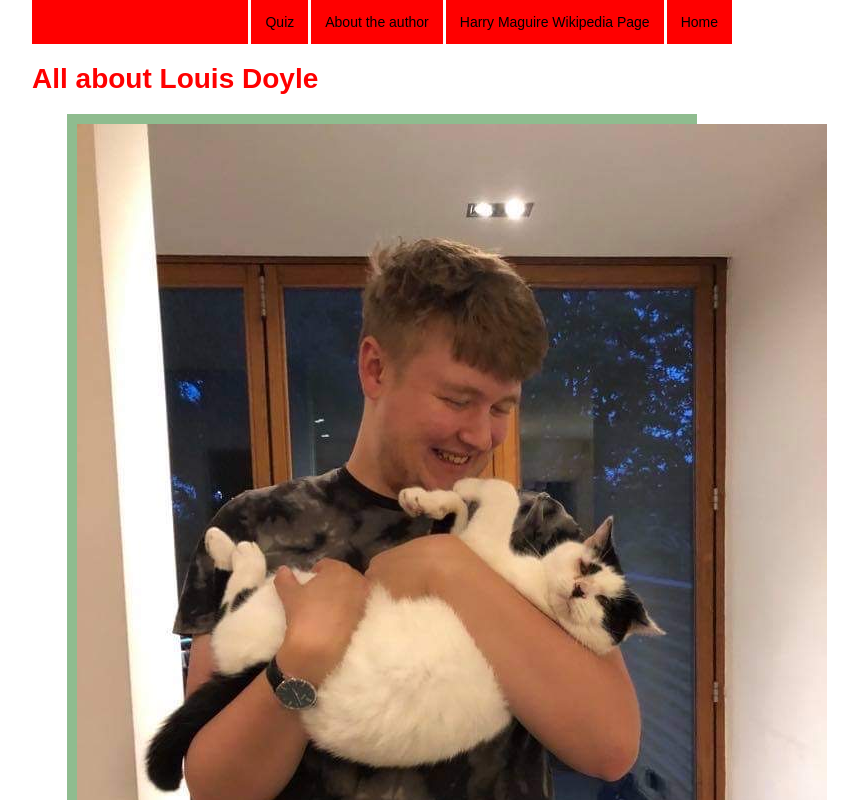
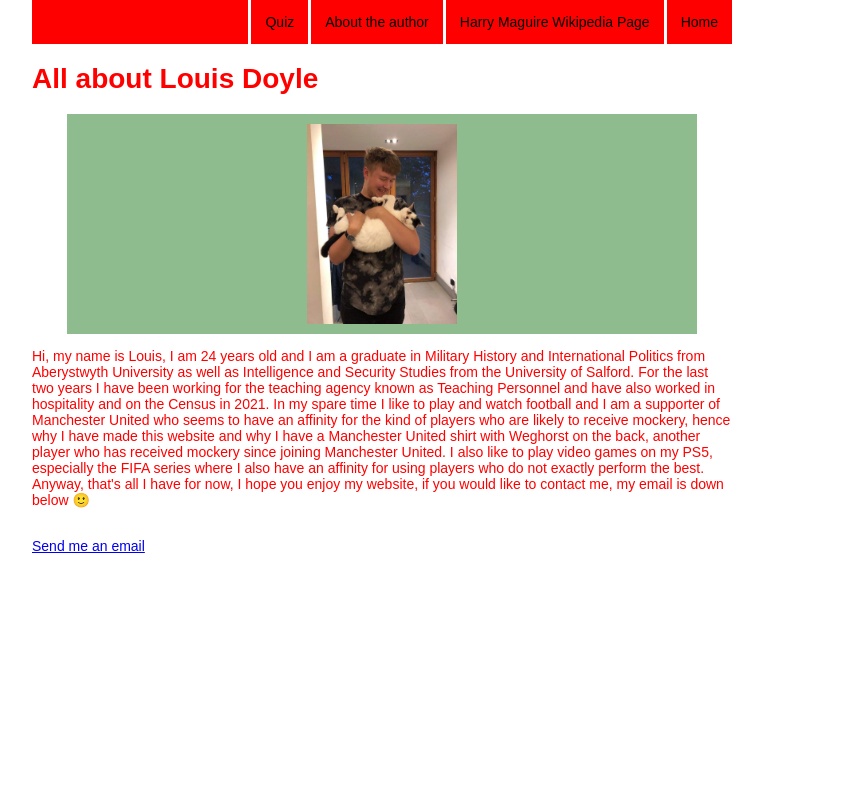
Before and after one commit to LouDawg1998/Harry-Maguire, a plain HTML site: page Louis Doyle.html in a window 1280 px wide. Shown: the top 800 px of the page, without its empty margins (258-1116 px from the left). Drawn offline with Linux system fonts and the light colour scheme.

Commit message:
Update style.css

```diff
--- a/style.css
+++ b/style.css
@@ -93,3 +93,6 @@ overflow: auto;
   margin:20px;
   background-color: white;
 }
+#Louis {
+  max-height: 200px;
+}
```
